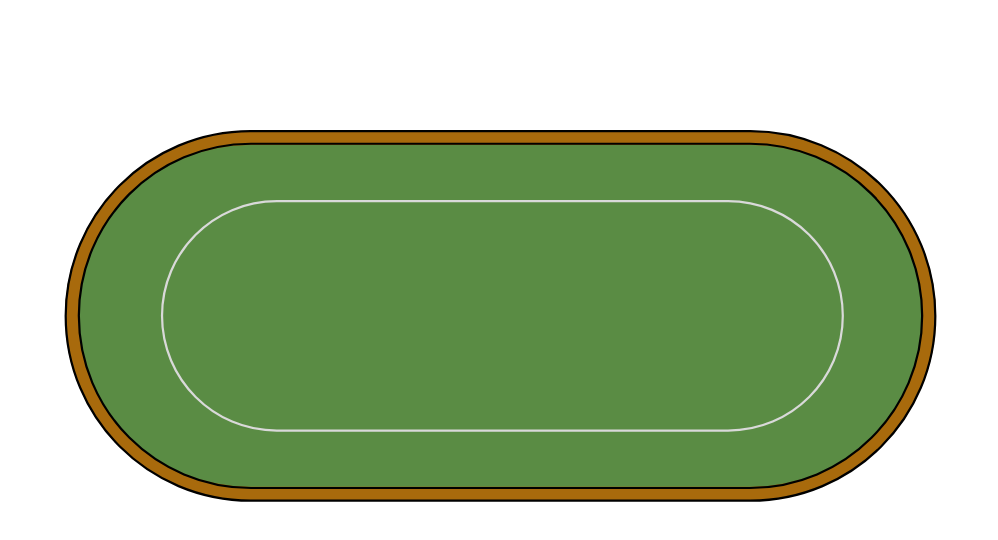
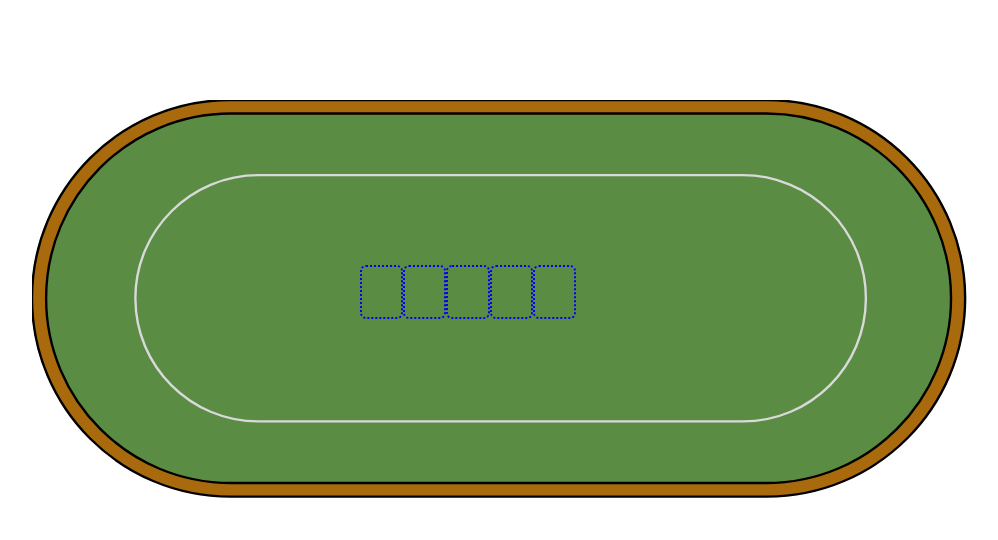
Before and after one commit to pamelatao12/avalon, a React (Create React App) app in the folder web/: page / in a window 1280 px wide. Shown: the top 540 px of the page, without its empty margins (140-1138 px from the left). Built offline with nearby package versions, Linux system fonts and the light colour scheme.

Commit message:
aligned cards on poker table

```diff
--- /dev/null
+++ b/web/src/card.css
@@ -0,0 +1,6 @@
+.card {
+  border: 2px dotted blue;
+  height: 50px;
+  width: 40px;
+  border-radius: 6px;
+}
--- /dev/null
+++ b/web/src/card.jsx
@@ -0,0 +1,8 @@
+import React from "react";
+import "./card.css";
+
+const Card = () => {
+  return <div className="card"></div>;
+};
+
+export default Card;
--- a/web/src/pokerTable.css
+++ b/web/src/pokerTable.css
@@ -1,7 +1,9 @@
 .table {
   background-image: url(/pokerTable.svg);
-  height: 100vh;
+  height: 400px;
+  margin-top: 100px;
+  margin-left: 100px;
+  margin-right: 100px;
   background-repeat: no-repeat;
   background-position-x: center;
-  /* background-position-y: top; */
 }
--- a/web/src/pokerTable.jsx
+++ b/web/src/pokerTable.jsx
@@ -1,8 +1,13 @@
 import React from "react";
 import "./pokerTable.css";
+import TableCards from "./tableCards";
 
 const PokerTable = () => {
-  return <div className="table"></div>;
+  return (
+    <div className="table">
+      <TableCards />
+    </div>
+  );
 };
 
 export default PokerTable;
--- /dev/null
+++ b/web/src/tableCards.css
@@ -0,0 +1,7 @@
+.cardSet {
+  margin-left: 400px;
+  padding-top: 165px;
+  display: flex;
+  justify-content: space-between;
+  width: 20%;
+}
--- /dev/null
+++ b/web/src/tableCards.jsx
@@ -0,0 +1,24 @@
+import React, { useState } from "react";
+import "./tableCards.css";
+import Card from "./card";
+
+const TableCards = () => {
+  const [burn, setBurn] = useState(false);
+  const [cards, setCards] = useState([
+    ["A", "Spades"],
+    ["2", "Clubs"],
+    ["3", "Hearts"],
+    ["4", "Diamond"],
+    ["5", "Spades"]
+  ]);
+
+  return (
+    <div className="cardSet">
+      {cards.map(card => (
+        <Card key={card[0]} />
+      ))}
+    </div>
+  );
+};
+
+export default TableCards;
```
Also changed, not shown: web/public/pokerTable.svg.
